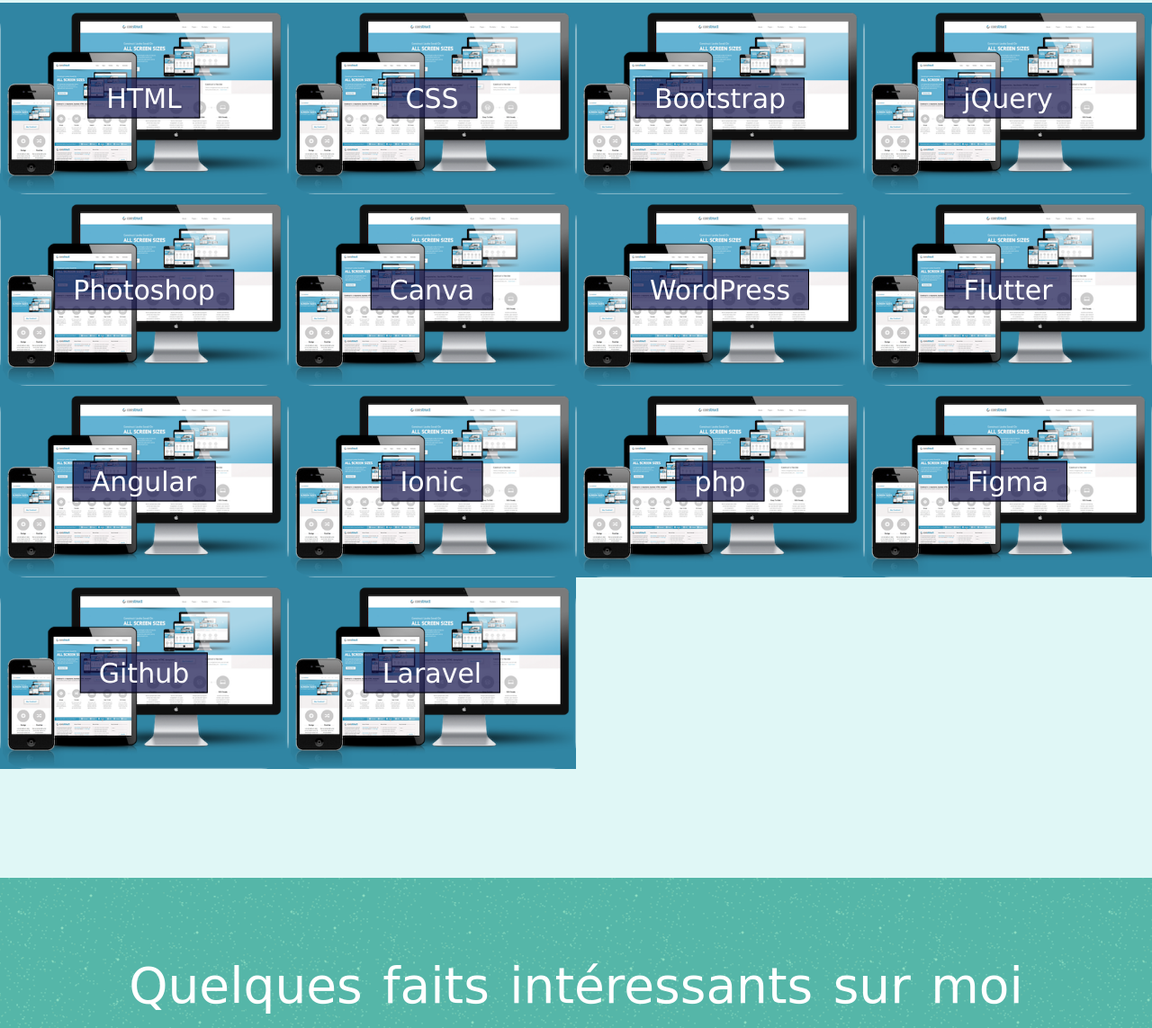
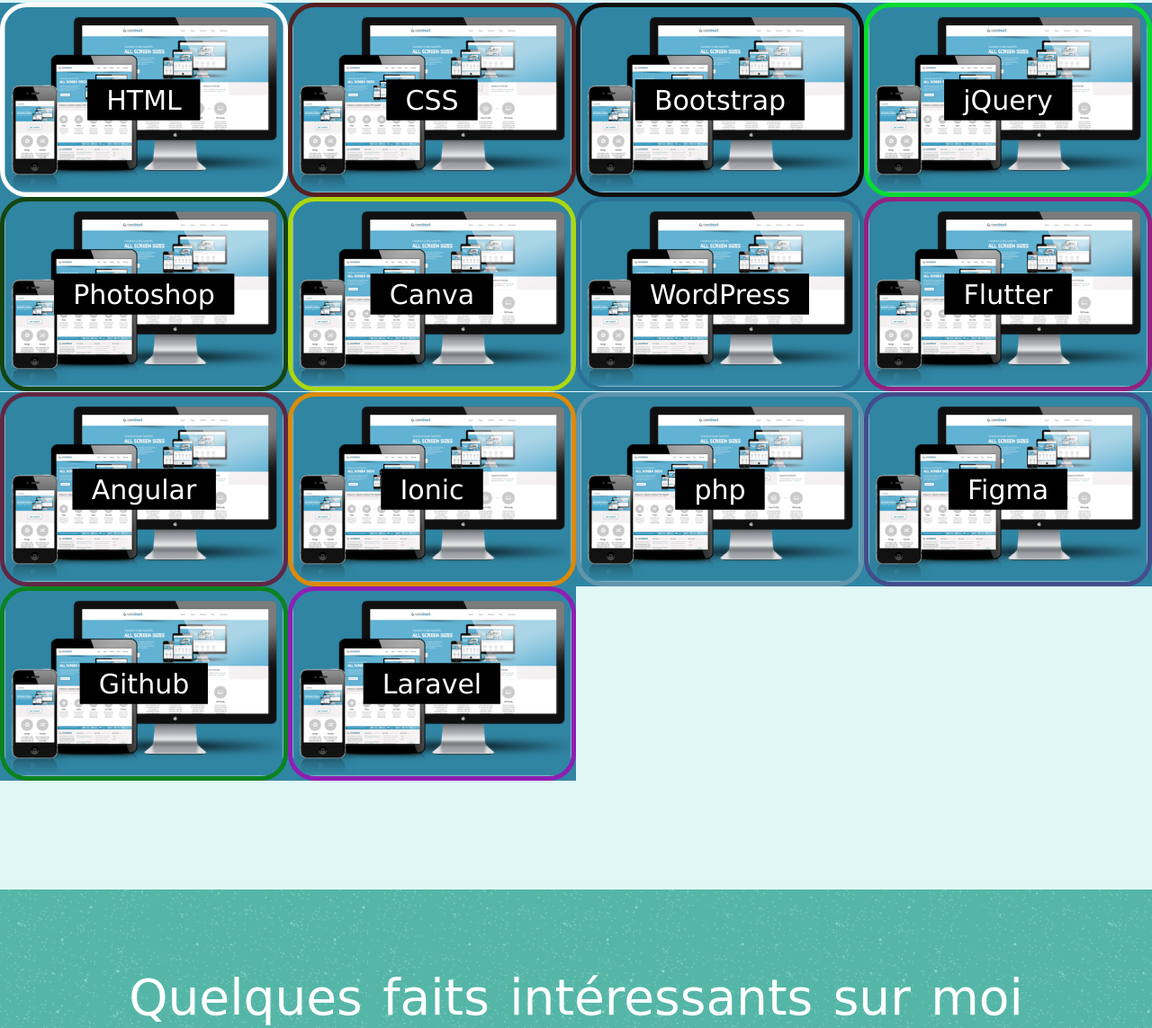
Before and after one commit to AbnerPare/Portfolio1, a plain HTML site: page index.html in a window 1280 px wide. Shown: the part 998-2141 px from the top of the page at 90% size. Drawn offline with nearby package versions, Linux system fonts and the light colour scheme; a web font is replaced by a local one.

Commit message:
originale

```diff
--- a/css/main.css
+++ b/css/main.css
@@ -598,6 +598,7 @@ input[type="submit"]:hover {
 }
 
 .facebook-icon {
+	border-radius: 50px;
     padding: 10px 13px;
     border: 1px solid #44619D;
     background-color: #44619D;
@@ -611,6 +612,7 @@ input[type="submit"]:hover {
 
 
 .linkedin-icon {
+	border-radius: 50px;
 	padding: 10px 10px;
 	border: 1px solid #1B86BD;
 	background-color: #1B86BD;
--- a/index.html
+++ b/index.html
@@ -128,6 +128,34 @@
 			border-radius: 50%;
 			animation: rainbowCircle 4s linear infinite;
 		}
+
+		.animated-text {
+			font-size: 30px;
+			animation: textAnimation 3s infinite;
+			text-align: center;
+			color: white;
+		}
+
+		@keyframes textAnimation {
+			0% {
+				transform: scaleX(1) scaleY(1);
+				opacity: 1;
+				color: white;
+			}
+
+			50% {
+				transform: scaleX(1.2) scaleY(0.8);
+				opacity: 0.7;
+				color: blue;
+			}
+
+			100% {
+				transform: scaleX(1) scaleY(1);
+				opacity: 1;
+				color: white;
+			}
+
+		}
 	</style>
 </head>
 
@@ -178,7 +206,7 @@
 								<div class="col-sm-12">
 									<h1 style="color: white; font-size:50px;">Développeur web et applications mobile
 									</h1>
-									<p style="color: white;" class="dd tagline">Donnez Vie À Vos Rêves</p>
+									<H6 style="color: white;" class="dd tagline">Donnez Vie À Vos Rêves</h6>
 								</div> <!-- container -->
 							</div>
 						</div>
@@ -196,8 +224,9 @@
 					<div class="element-item grid">
 						<div class="portfolio-item effect-zoe">
 							<div class="image-container">
-								<img class="img-responsive" alt="Portfolio" src="img/work3.png">
-								<div class="centered-text text-white">HTML</div>
+								<img class="img-responsive" alt="Portfolio" src="img/work3.png"
+									style="border:solid 5px white;">
+								<div class="centered-text text-white " style="background-color: black;">HTML</div>
 							</div>
 							<figcaption>
 								<h2 class="hidden-xs">Bonne maitrise</span></h2>
@@ -207,8 +236,9 @@
 					<div class="element-item grid">
 						<div class="portfolio-item effect-zoe">
 							<div class="image-container">
-								<img class="img-responsive" alt="Portfolio" src="img/work3.png">
-								<div class="centered-text text-white">CSS</div>
+								<img class="img-responsive" alt="Portfolio" src="img/work3.png"
+									style="border:solid 5px rgb(85, 32, 32);">
+								<div class="centered-text text-white" style="background-color: black;">CSS</div>
 							</div>
 							<figcaption>
 								<h2 class="hidden-xs">Bonne maitrise</span></h2>
@@ -218,8 +248,9 @@
 					<div class="element-item grid">
 						<div class="portfolio-item effect-zoe">
 							<div class="image-container">
-								<img class="img-responsive" alt="Portfolio" src="img/work3.png">
-								<div class="centered-text text-white">Bootstrap</div>
+								<img class="img-responsive" alt="Portfolio" src="img/work3.png"
+									style="border:solid 5px rgb(14, 14, 14);">
+								<div class="centered-text text-white" style="background-color: black;">Bootstrap</div>
 							</div>
 							<figcaption>
 								<h2 class="hidden-xs">Bonne maitrise</span></h2>
@@ -229,8 +260,9 @@
 					<div class="element-item grid">
 						<div class="portfolio-item effect-zoe">
 							<div class="image-container">
-								<img class="img-responsive" alt="Portfolio" src="img/work3.png">
-								<div class="centered-text text-white">jQuery</div>
+								<img class="img-responsive" alt="Portfolio" src="img/work3.png"
+									style="border:solid 5px rgb(8, 218, 50);">
+								<div class="centered-text text-white" style="background-color: black;">jQuery</div>
 							</div>
 							<figcaption>
 								<h2 class="hidden-xs">moyenne maitrise</span></h2>
@@ -240,8 +272,9 @@
 					<div class="element-item grid">
 						<div class="portfolio-item effect-zoe">
 							<div class="image-container">
-								<img class="img-responsive" alt="Portfolio" src="img/work3.png">
-								<div class="centered-text text-white">Photoshop</div>
+								<img class="img-responsive" alt="Portfolio" src="img/work3.png"
+									style="border:solid 5px rgb(20, 68, 16);">
+								<div class="centered-text text-white" style="background-color: black;">Photoshop</div>
 							</div>
 							<figcaption>
 								<h2 class="hidden-xs">moyenne maitrise</span></h2>
@@ -251,8 +284,9 @@
 					<div class="element-item grid">
 						<div class="portfolio-item effect-zoe">
 							<div class="image-container">
-								<img class="img-responsive" alt="Portfolio" src="img/work3.png">
-								<div class="centered-text text-white">Canva</div>
+								<img class="img-responsive" alt="Portfolio" src="img/work3.png"
+									style="border:solid 5px rgb(172, 215, 14);">
+								<div class="centered-text text-white" style="background-color: black;">Canva</div>
 							</div>
 							<figcaption>
 								<h2 class="hidden-xs">Bonne maitrise</span></h2>
@@ -262,8 +296,9 @@
 					<div class="element-item grid">
 						<div class="portfolio-item effect-zoe">
 							<div class="image-container">
-								<img class="img-responsive" alt="Portfolio" src="img/work3.png">
-								<div class="centered-text text-white">WordPress</div>
+								<img class="img-responsive" alt="Portfolio" src="img/work3.png"
+									style="border:solid 5px rgb(42, 112, 150);">
+								<div class="centered-text text-white" style="background-color: black;">WordPress</div>
 							</div>
 							<figcaption>
 								<h2 class="hidden-xs">Bonne maitrise</span></h2>
@@ -273,8 +308,9 @@
 					<div class="element-item grid">
 						<div class="portfolio-item effect-zoe">
 							<div class="image-container">
-								<img class="img-responsive" alt="Portfolio" src="img/work3.png">
-								<div class="centered-text text-white">Flutter</div>
+								<img class="img-responsive" alt="Portfolio" src="img/work3.png"
+									style="border:solid 5px rgb(146, 33, 131);">
+								<div class="centered-text text-white" style="background-color: black;">Flutter</div>
 							</div>
 							<figcaption>
 								<h2 class="hidden-xs">Bonne maitrise</span></h2>
@@ -284,8 +320,9 @@
 					<div class="element-item grid">
 						<div class="portfolio-item effect-zoe">
 							<div class="image-container">
-								<img class="img-responsive" alt="Portfolio" src="img/work3.png">
-								<div class="centered-text text-white">Angular</div>
+								<img class="img-responsive" alt="Portfolio" src="img/work3.png"
+									style="border:solid 5px rgb(96, 39, 68);">
+								<div class="centered-text text-white" style="background-color: black;">Angular</div>
 							</div>
 							<figcaption>
 								<h2 class="hidden-xs">Moyenne maitrise</span></h2>
@@ -295,8 +332,9 @@
 					<div class="element-item grid">
 						<div class="portfolio-item effect-zoe">
 							<div class="image-container">
-								<img class="img-responsive" alt="Portfolio" src="img/work3.png">
-								<div class="centered-text text-white">Ionic</div>
+								<img class="img-responsive" alt="Portfolio" src="img/work3.png"
+									style="border:solid 5px rgb(220, 138, 6);">
+								<div class="centered-text text-white" style="background-color: black;">Ionic</div>
 							</div>
 							<figcaption>
 								<h2 class="hidden-xs">Moyenne maitrise</span></h2>
@@ -306,8 +344,9 @@
 					<div class="element-item grid">
 						<div class="portfolio-item effect-zoe">
 							<div class="image-container">
-								<img class="img-responsive" alt="Portfolio" src="img/work3.png">
-								<div class="centered-text text-white">php</div>
+								<img class="img-responsive" alt="Portfolio" src="img/work3.png"
+									style="border:solid 5px rgb(96, 149, 172);">
+								<div class="centered-text text-white" style="background-color: black;">php</div>
 							</div>
 							<figcaption>
 								<h2 class="hidden-xs">Bonne maitrise</span></h2>
@@ -317,8 +356,9 @@
 					<div class="element-item grid">
 						<div class="portfolio-item effect-zoe">
 							<div class="image-container">
-								<img class="img-responsive" alt="Portfolio" src="img/work3.png">
-								<div class="centered-text text-white">Figma</div>
+								<img class="img-responsive" alt="Portfolio" src="img/work3.png"
+									style="border:solid 5px rgb(66, 77, 140);">
+								<div class="centered-text text-white" style="background-color: black;">Figma</div>
 							</div>
 							<figcaption>
 								<h2 class="hidden-xs">Bonne maitrise</span></h2>
@@ -328,8 +368,9 @@
 					<div class="element-item grid">
 						<div class="portfolio-item effect-zoe">
 							<div class="image-container">
-								<img class="img-responsive" alt="Portfolio" src="img/work3.png">
-								<div class="centered-text text-white">Github</div>
+								<img class="img-responsive" alt="Portfolio" src="img/work3.png"
+									style="border:solid 5px rgb(10, 131, 32);">
+								<div class="centered-text text-white" style="background-color: black;">Github</div>
 							</div>
 							<figcaption>
 								<h2 class="hidden-xs">Bonne maitrise</span></h2>
@@ -339,8 +380,9 @@
 					<div class="element-item grid">
 						<div class="portfolio-item effect-zoe">
 							<div class="image-container">
-								<img class="img-responsive" alt="Portfolio" src="img/work3.png">
-								<div class="centered-text text-white">Laravel</div>
+								<img class="img-responsive" alt="Portfolio" src="img/work3.png"
+									style="border:solid 5px rgb(142, 31, 179);">
+								<div class="centered-text text-white" style="background-color: black;">Laravel</div>
 							</div>
 							<figcaption>
 								<h2 class="hidden-xs">Bonne maitrise</span></h2>
@@ -396,7 +438,7 @@
 					</div><!-- overlay end -->
 				</div>
 			</div>
-			<hr class="mt-1">
+			<hr>
 			<div id="Blog" class=" content-block">
 				<div id="numbers" class="parallax">
 					<div class="overlay">
@@ -468,17 +510,18 @@
 					<h2 style="color: white;">Avez-vous une question ?</h2>
 				</div><br>
 				<div class="col-sm-4 text-center">
-					<p style="color: white;"> <i class="fa fa-home"></i> <span>Ouagadougou/BURKINA
+					<p style="color: white;"> <i style="font-size: 30px;" class="fa fa-home"></i>
+						<span>Ouagadougou/BURKINA
 							FASO</span> </p>
 				</div>
 				<div class="col-sm-4"><a style="color: white; text-align: center; justify-content: center;"
-						class="text-center m-2 " href="tel:0022666088515"><span style="color: white;">---
-							<i class="fa fa-phone-square"></i> +226
-							66088515 ---</span></div>
+						class="text-center m-2 " href="tel:0022666088515"><span style="color: white;"><i
+								style="font-size: 30px;" class="fa fa-phone-square"></i> +226
+							66088515</span></div>
 
 				<div class="col-sm-4"><a style="color: white; text-align: center; justify-content: center;"
-						class="text-center m-2" href="mailto:lawadoen630@gmail.com"><span style="color: white;">---
-							<i class="fa fa-envelope"></i> lawadoen630@gmail.com---</span></div>
+						class="text-center m-2" href="mailto:lawadoen630@gmail.com"><span style="color: white;">
+							<i style="font-size: 30px;" class="fa fa-envelope"></i> lawadoen630@gmail.com</span></div>
 			</div>
 			<div class="col-md-12 social-box ">
 				<li><a class="facebook-icon" href="https://web.facebook.com/abner.pare.3"><i
```
